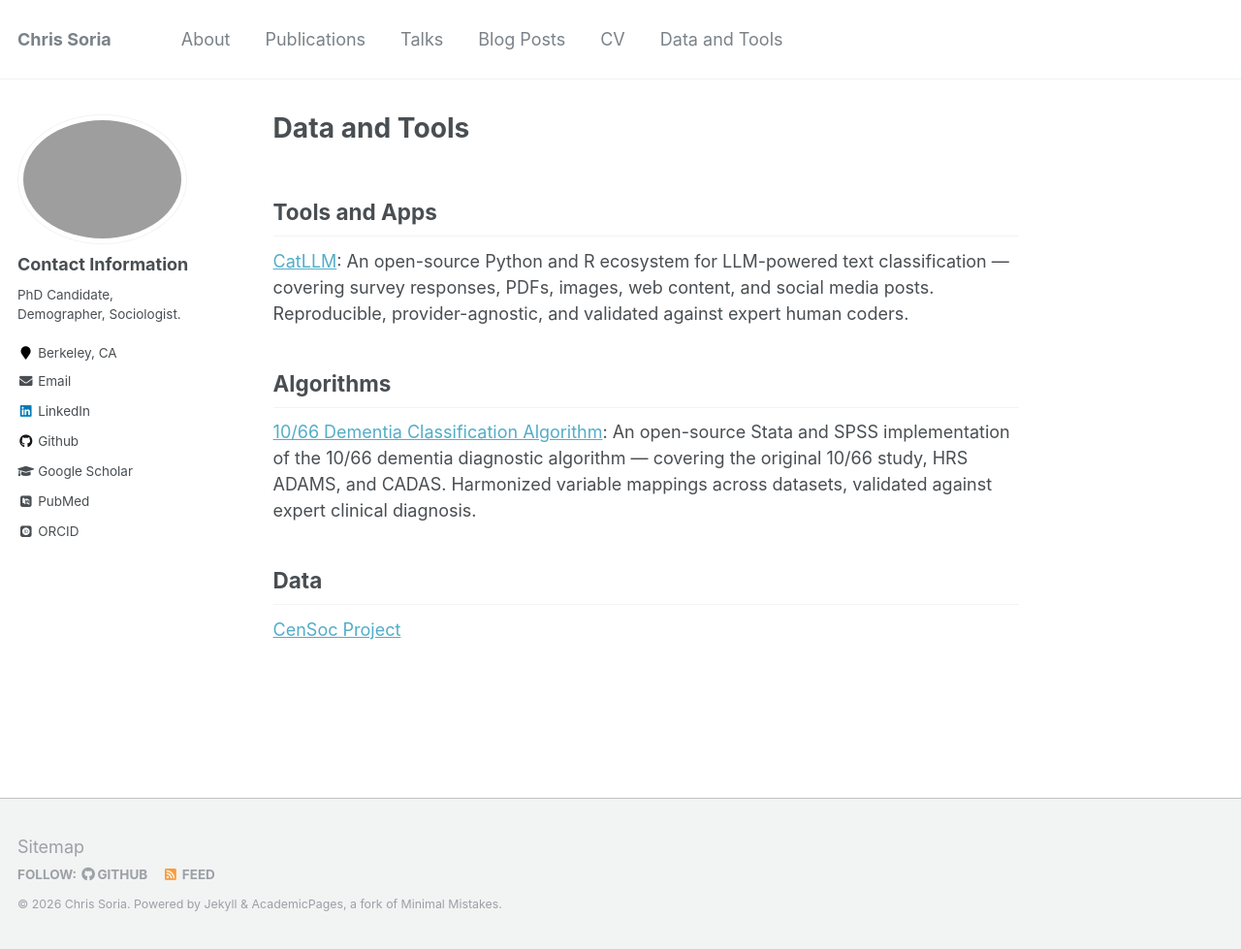
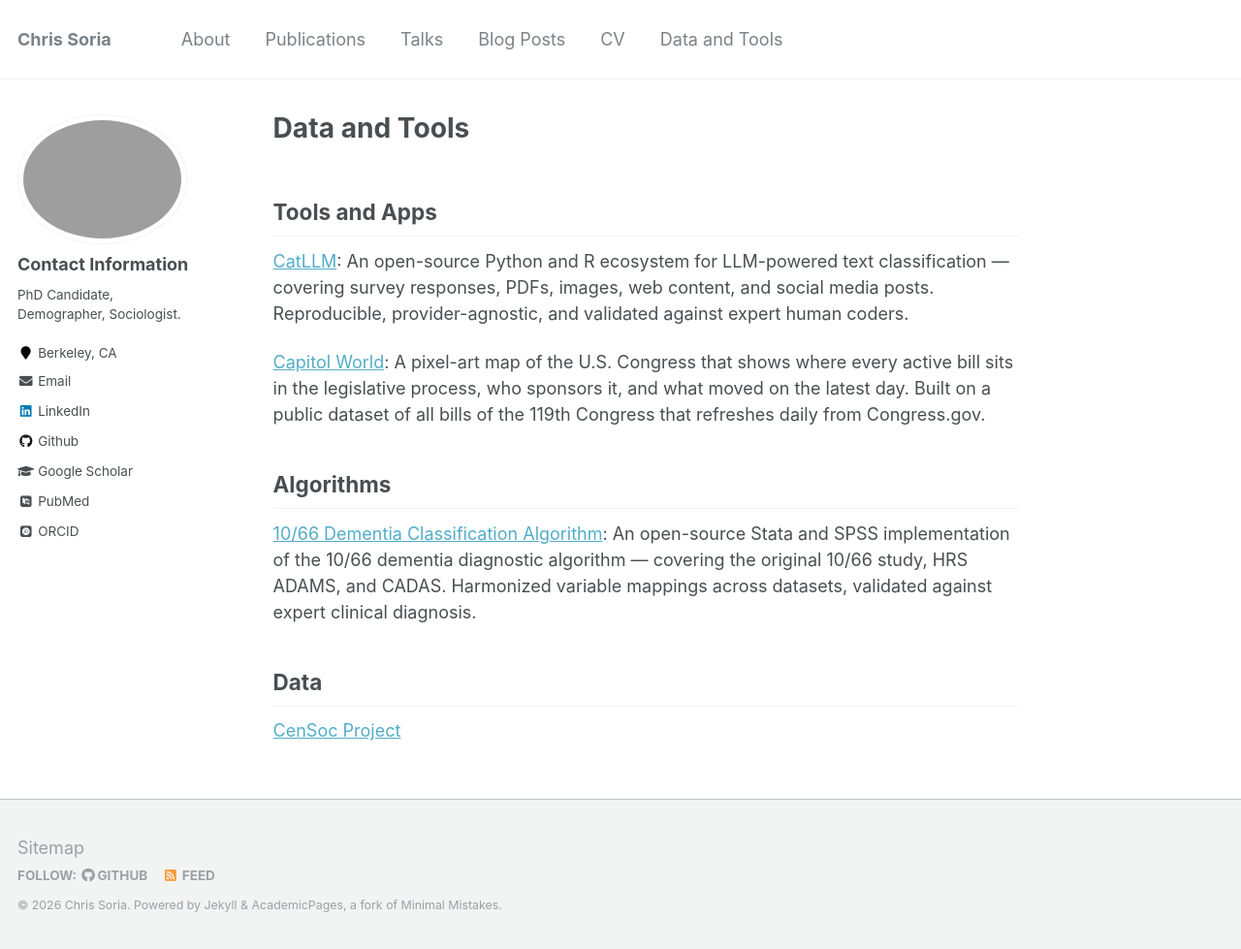
Before and after one commit to chrissoria/chrissoria.github.io, a Jekyll site: the page built from _pages/markdown.md, in a window 1280 px wide and 979 px high. Shown: the whole window at 97% size. Built offline with Jekyll 4.4.1, drawn with Linux system fonts in a browser that asks for light colours; some web fonts are replaced.

Commit message:
site: add Capitol World, a map of active Congress bills
Co-Authored-By: Claude Opus 5.5 <noreply@anthropic.com>

```diff
--- a/_pages/markdown.md
+++ b/_pages/markdown.md
@@ -13,6 +13,8 @@ redirect_from:
 
 <a href="/catllm/">CatLLM</a>: An open-source Python and R ecosystem for LLM-powered text classification — covering survey responses, PDFs, images, web content, and social media posts. Reproducible, provider-agnostic, and validated against expert human coders.
 
+<a href="/capitol-world-map/">Capitol World</a>: A pixel-art map of the U.S. Congress that shows where every active bill sits in the legislative process, who sponsors it, and what moved on the latest day. Built on a public dataset of all bills of the 119th Congress that refreshes daily from Congress.gov.
+
 ## Algorithms
 
 <a href="https://github.com/chrissoria/1066_Algorithm">10/66 Dementia Classification Algorithm</a>: An open-source Stata and SPSS implementation of the 10/66 dementia diagnostic algorithm — covering the original 10/66 study, HRS ADAMS, and CADAS. Harmonized variable mappings across datasets, validated against expert clinical diagnosis.
```
Also changed, not shown: _pages/capitol-world.html (added, +12 -0 lines).
